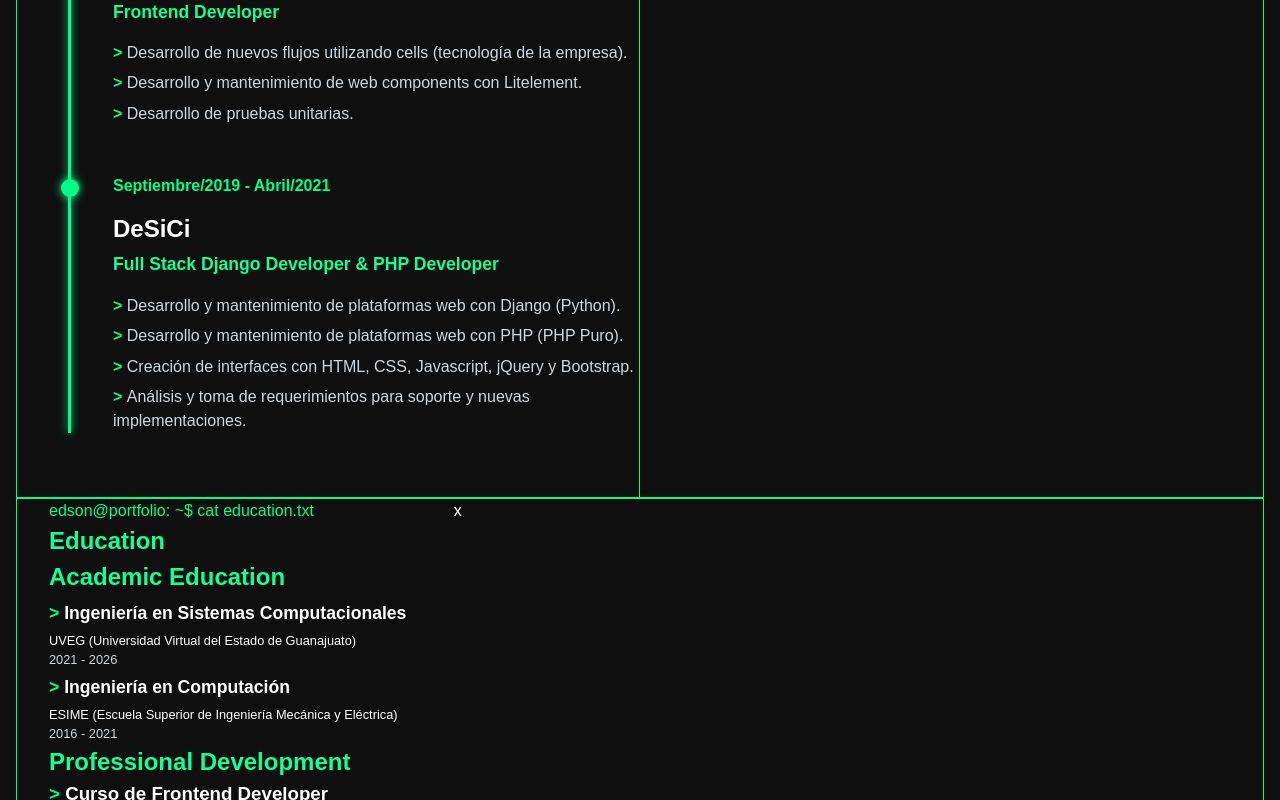
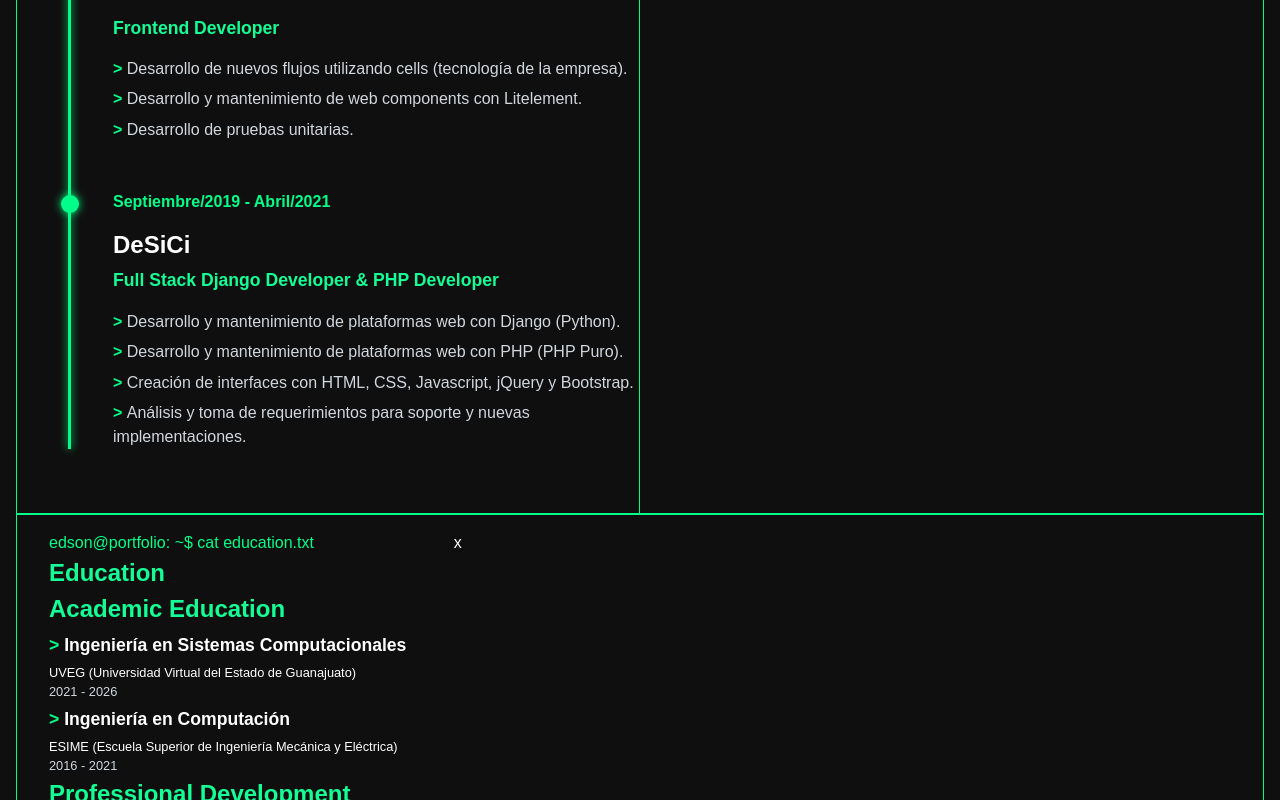
Before and after one commit to eddgalan/eddgalan.github.io, a React (Vite) app: page / in a window 1280 px wide. Shown: the part 1822-2622 px from the top of the page. Built offline with nearby package versions, Linux system fonts and the light colour scheme.

Commit message:
Update padding in Skills and Experience sections; fix key assignment in EducationSection components

```diff
--- a/src/Components/EducationSection/ProfessionalDevelopment.jsx
+++ b/src/Components/EducationSection/ProfessionalDevelopment.jsx
@@ -3,7 +3,7 @@ function ProfessionalDevelopment({ items }) {
     <>
       <h2>Professional Development</h2>
       { items.map((item) => (
-        <div className="profesional-item" key={ item.index }>
+        <div className="profesional-item" key={ item.id }>
           <div className="profesional-info">
             <h3 className="professional-title">{ item.title }</h3>
             <p className="date professional-date">{ item.expedition }</p>
--- a/src/Components/EducationSection/index.jsx
+++ b/src/Components/EducationSection/index.jsx
@@ -140,7 +140,7 @@ function EducationSection() {
       show: false
     },
     {
-      id: null,
+      id: '`docker-2022-04',
       title: 'Docker',
       expedition: '2022-04',
       show: true
--- a/src/Components/ExperienceSection/style.css
+++ b/src/Components/ExperienceSection/style.css
@@ -1,5 +1,5 @@
 div.double-section-container section {
-    padding: 0 0 1rem 1rem;
+    padding: 1rem 0 1rem 1rem;
 }
 #experience {
     color: #e6edf3;
--- a/src/Components/SkillsSection/style.css
+++ b/src/Components/SkillsSection/style.css
@@ -1,3 +1,3 @@
 section#skills, section#skills div.skills-container {
-    padding: 0 2rem;
+    padding: 1rem 2rem;
 }
```
